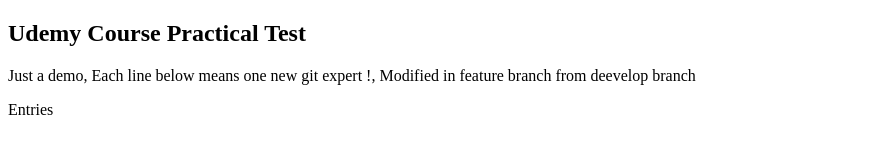
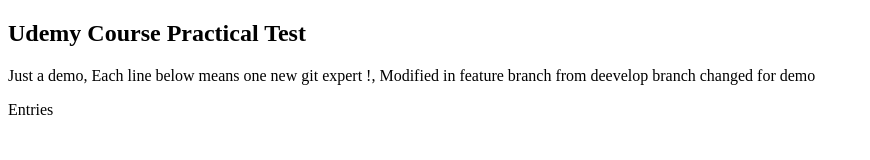
Before and after one commit to chai-trainer/gitfornondevelopers, a plain HTML site: page index.html in a window 1280 px wide. Shown: the whole page, without its empty margins (0-870 px from the left). Drawn offline with Linux system fonts and the light colour scheme.

Commit message:
Update index.html

```diff
--- a/index.html
+++ b/index.html
@@ -7,7 +7,7 @@
   <body>
     <h2>Udemy Course Practical Test</h2>
     <p>
-      Just a demo, Each line below means one new git expert !, Modified in feature branch from deevelop branch
+      Just a demo, Each line below means one new git expert !, Modified in feature branch from deevelop branch changed for demo
     </p>
     <p>Entries</p>
   </body>
```
